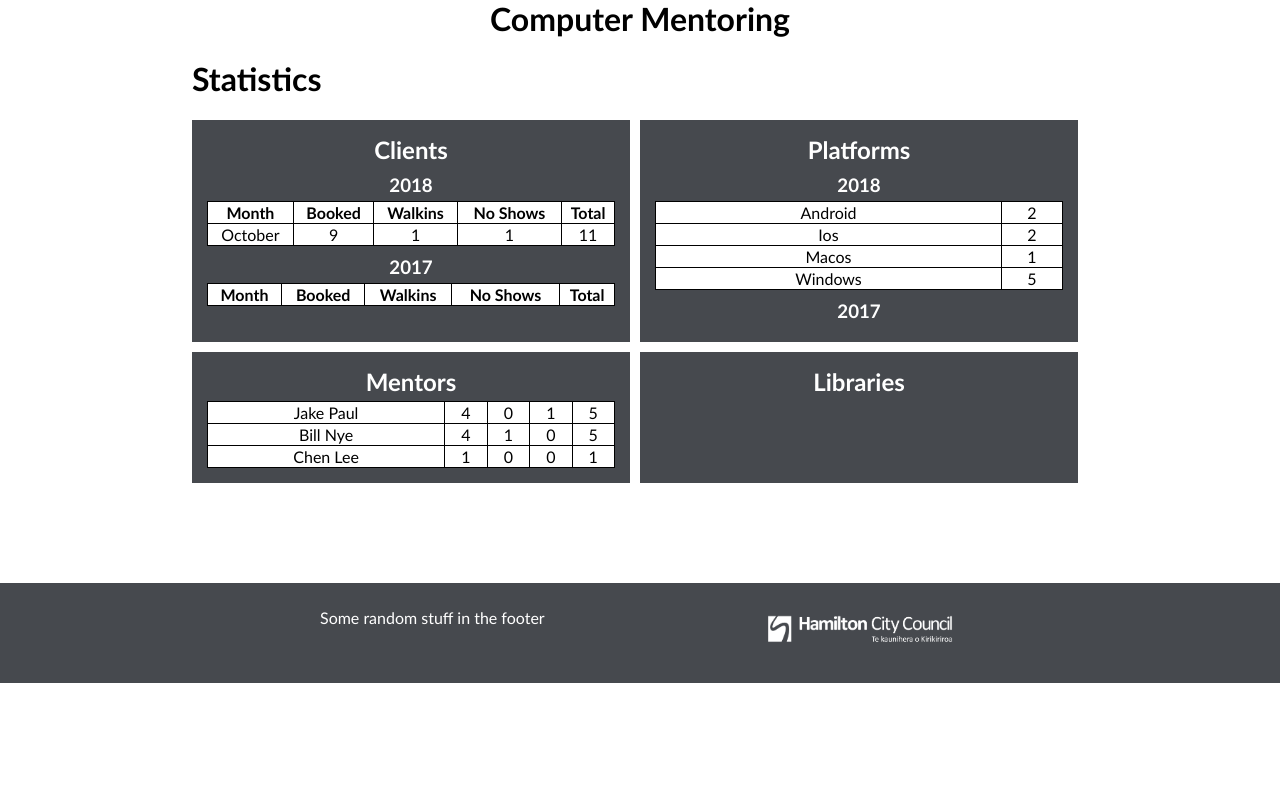
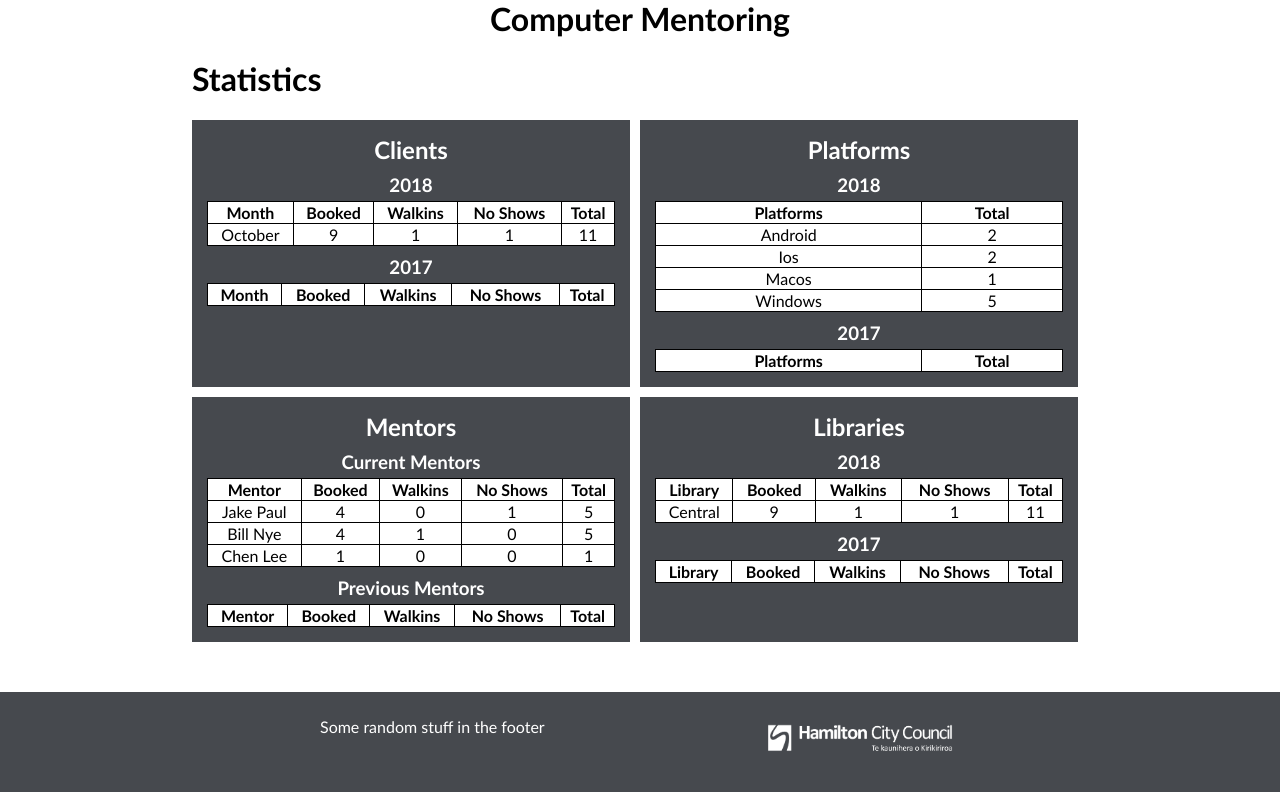
Before and after one commit to ashton-lye/straightupit, a PHP site: page /statistics.php in a window 1280 px wide. Shown: the part 164-956 px from the top of the page. Before the commit the page ends 847 px from the top, so only its background shows below. Run offline with PHP 8.4, Linux system fonts and the light colour scheme; data comes from the database, SQL or seed files in the repository; lists and menus that the app fills with data are empty.

Commit message:
Last panel finished off

```diff
--- a/hclmentors/css/statistics.css
+++ b/hclmentors/css/statistics.css
@@ -1,7 +1,7 @@
 /* Stats page*/
 .statistics {
 	margin: auto;
-	margin-bottom: 100px;
+	margin-bottom: 50px;
 	width: 70%;
 	height: content;
 }
--- a/hclmentors/statistics.php
+++ b/hclmentors/statistics.php
@@ -11,7 +11,7 @@ Statistics
 </h1>
 <div class="mainArea">
 <?php
-//NUMBER OF CLIENTS PER MONTH THIS YEAR
+//CLIENTS PANEL
 //echo basename($_SERVER['PHP_SELF']);
 echo '<div class="panel"><div class="innerPanel"><h2>Clients</h2><h3>'.date("Y")."</h3>";
 echo "<table><tr><th>Month</th><th>Booked</th><th>Walkins</th><th>No Shows</th><th>Total</th></tr>";
@@ -30,20 +30,17 @@ echo "<table><tr><th>Month</th><th>Booked</th><th>Walkins</th><th>No Shows</th><
 $query = "Select DATE_FORMAT(`date`, '%M') AS 'Month', count(IF(`walkin` = 'false' AND `noshow` = 'false', 1, NULL)) as 'Booked' ,count(IF(`walkin` = 'true', 1, NULL)) as 'Walkins', count(IF(`noshow` = 'true', 1, NULL)) as 'No Shows', count(*) AS 'Total' from sessions WHERE YEAR(`date`) = YEAR(CURRENT_DATE - INTERVAL 1 YEAR) group by MONTH(`date`) ORDER BY Month(`date`)";
 
 $result = $con->query($query);
-
 foreach($result as $row){
 	echo "<tr><td>".$row['Month'] . "</td><td>" . $row['Booked'] . "</td><td>".$row['Walkins']."</td><td>".$row['No Shows']."</td><td>".$row['Total']."</td></tr>";
 }
-
 echo "</table></div></div>";
-?>
 
 
-
-<?php
+//PLATFORMS PANEL
 echo '<div class="panel"><div class="innerPanel"><h2>Platforms</h2><h3>'.date("Y")."</h3><table>";
 $query = "SELECT `platform`, COUNT(`platform`) AS 'count' FROM `sessions` WHERE `noshow` = 'false' AND `platform` IS NOT NULL AND YEAR(`date`) = YEAR(CURRENT_DATE) GROUP BY `platform`";
 $result = $con->query($query);
+echo "<tr><th>Platforms</th><th>Total</th></tr>";
 foreach($result as $row){
 	echo "<tr><td>".ucfirst($row['platform']) . "</td><td>" . $row['count'] . "</td></tr>";
 }
@@ -52,6 +49,8 @@ echo "</table>";
 echo '<h3>'.date("Y", strtotime('-1 Years'))."</h3><table>";
 $query = "SELECT `platform`, COUNT(`platform`) AS 'count' FROM `sessions` WHERE `noshow` = 'false' AND `platform` IS NOT NULL AND YEAR(`date`) = YEAR(CURRENT_DATE - INTERVAL 1 YEAR) GROUP BY `platform`";
 $result = $con->query($query);
+
+echo "<tr><th>Platforms</th><th>Total</th></tr>";
 foreach($result as $row){
 	echo "<tr><td>".ucfirst($row['platform']) . "</td><td>" . $row['count'] . "</td></tr>";
 }
@@ -59,19 +58,66 @@ echo "</table></div></div>";
 ?>
 </div>
 
+
+
+
 <div class="mainArea">
+<?php
+//Mentors Panel
+echo '<div class="panel"><div class="innerPanel"><h2>Mentors</h2><h3>Current Mentors</h3><table>';
+$query = "Select sessions.mentor, mentors.active, mentors.fname, mentors.lname, count(IF(sessions.walkin = 'false' AND sessions.noshow = 'false', 1, NULL)) as 'Booked' ,count(IF(sessions.walkin = 'true', 1, NULL)) as 'Walkins', count(IF(sessions.noshow = 'true', 1, NULL)) as 'No Shows', count(*) AS 'Total' from sessions JOIN mentors ON sessions.mentor = mentors.username WHERE mentors.active = 'true' group by sessions.mentor ORDER BY mentors.active DESC";
+$result = $con->query($query);
 
-<?php
-echo '<div class="panel"><div class="innerPanel"><h2>Mentors</h2><table>';
-$query = "Select sessions.mentor, mentors.active, mentors.fname, mentors.lname, count(IF(sessions.walkin = 'false' AND sessions.noshow = 'false', 1, NULL)) as 'Booked' ,count(IF(sessions.walkin = 'true', 1, NULL)) as 'Walkins', count(IF(sessions.noshow = 'true', 1, NULL)) as 'No Shows', count(*) AS 'Total' from sessions JOIN mentors ON sessions.mentor = mentors.username group by sessions.mentor ORDER BY mentors.active DESC";
-$result = $con->query($query);
+echo "<tr><th>Mentor</th><th>Booked</th><th>Walkins</th><th>No Shows</th><th>Total</th></tr>";
+
 foreach($result as $row){
 	echo "<tr><td>".ucfirst($row['fname'])." ".ucfirst($row['lname']) ."</td><td>". $row['Booked'] . "</td><td>".$row['Walkins']."</td><td>".$row['No Shows']."</td><td>".$row['Total'] ."</td></tr>";
 }
-echo "</table></div></div>";
+
+
+echo '</table><h3>Previous Mentors</h3><table>';
+
+$query = "Select sessions.mentor, mentors.active, mentors.fname, mentors.lname, count(IF(sessions.walkin = 'false' AND sessions.noshow = 'false', 1, NULL)) as 'Booked' ,count(IF(sessions.walkin = 'true', 1, NULL)) as 'Walkins', count(IF(sessions.noshow = 'true', 1, NULL)) as 'No Shows', count(*) AS 'Total' from sessions JOIN mentors ON sessions.mentor = mentors.username WHERE mentors.active = 'false' group by sessions.mentor ORDER BY mentors.active DESC";
+$result = $con->query($query);
+
+echo "<tr><th>Mentor</th><th>Booked</th><th>Walkins</th><th>No Shows</th><th>Total</th></tr>";
+
+foreach($result as $row){
+	echo "<tr><td>".ucfirst($row['fname'])." ".ucfirst($row['lname']) ."</td><td>". $row['Booked'] . "</td><td>".$row['Walkins']."</td><td>".$row['No Shows']."</td><td>".$row['Total'] ."</td></tr>";
+}
+echo'</table></div></div>';
+
+
+
+
+//Libraries Panel
+echo '<div class="panel"><div class="innerPanel"><h2>Libraries</h2><h3>'.date("Y").'</h3><table>';
+$query = "Select sessions.library, count(IF(sessions.walkin = 'false' AND sessions.noshow = 'false', 1, NULL)) as 'Booked' ,count(IF(sessions.walkin = 'true', 1, NULL)) as 'Walkins', count(IF(sessions.noshow = 'true', 1, NULL)) as 'No Shows', count(*) AS 'Total' from sessions WHERE YEAR(`date`) = YEAR(CURRENT_DATE) group by sessions.library";
+$result = $con->query($query);
+
+echo "<tr><th>Library</th><th>Booked</th><th>Walkins</th><th>No Shows</th><th>Total</th></tr>";
+
+foreach($result as $row){
+	echo "<tr><td>".ucfirst($row['library'])."</td><td>". $row['Booked'] . "</td><td>".$row['Walkins']."</td><td>".$row['No Shows']."</td><td>".$row['Total'] ."</td></tr>";
+}
+echo'</table>';
+
+echo '<h3>'.date("Y", strtotime('-1 years')).'</h3><table>';
+$query = "Select sessions.library, count(IF(sessions.walkin = 'false' AND sessions.noshow = 'false', 1, NULL)) as 'Booked' ,count(IF(sessions.walkin = 'true', 1, NULL)) as 'Walkins', count(IF(sessions.noshow = 'true', 1, NULL)) as 'No Shows', count(*) AS 'Total' from sessions WHERE YEAR(`date`) = YEAR(CURRENT_DATE - INTERVAL 1 YEAR) group by sessions.library";
+$result = $con->query($query);
+
+echo "<tr><th>Library</th><th>Booked</th><th>Walkins</th><th>No Shows</th><th>Total</th></tr>";
+
+foreach($result as $row){
+	echo "<tr><td>".ucfirst($row['library'])."</td><td>". $row['Booked'] . "</td><td>".$row['Walkins']."</td><td>".$row['No Shows']."</td><td>".$row['Total'] ."</td></tr>";
+}
+echo'</table></div></div>';
 ?>
 
-<div class="panel"><div class="innerPanel"><h2>Libraries</h2></div></div>
+
+
+
+
 
 </div>
 </div>
```
